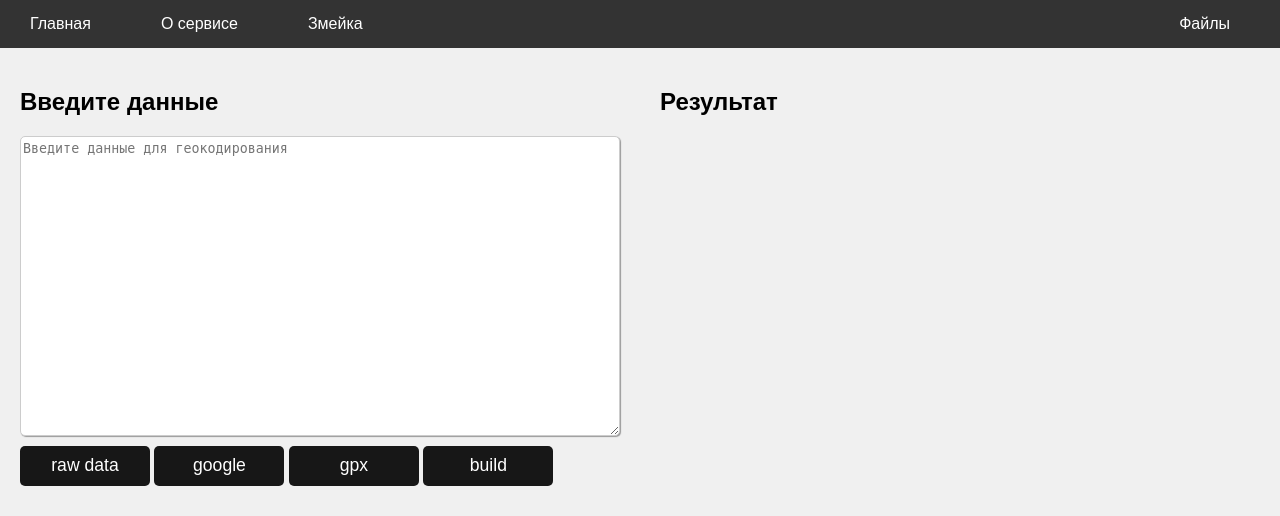
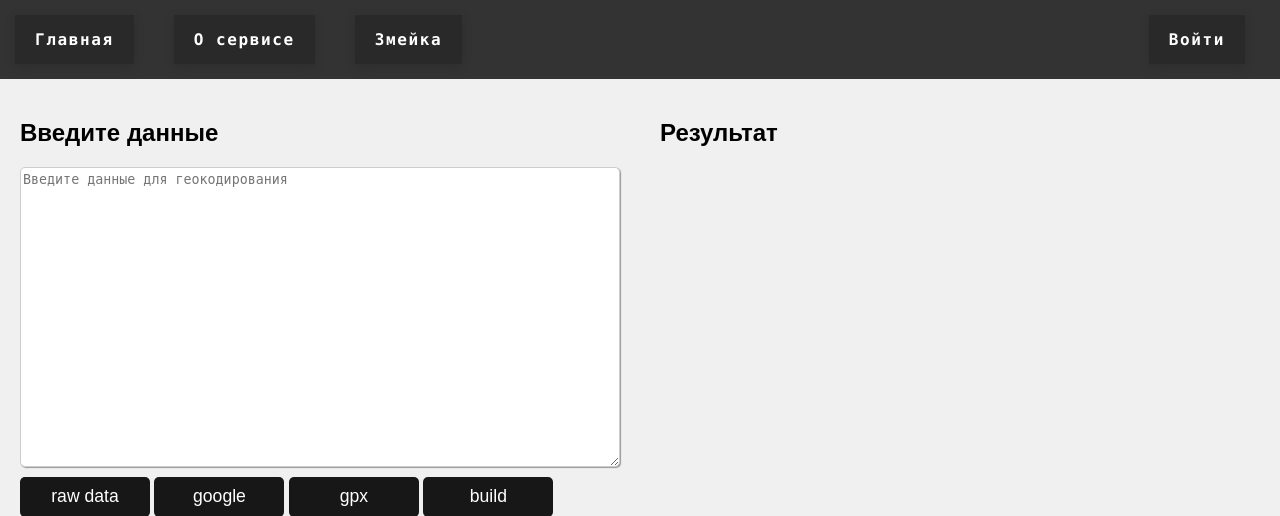
Before and after one commit to thevery-nvg/fastapi_template, a FastAPI app: page / in a window 1280 px wide. Shown: the top 516 px of the page. Run offline with FastAPI, Linux system fonts and the light colour scheme; parts of the project's set-up code (start-up, migrations or seed data) failed here and were passed over.

Commit message:
navbar works with js

```diff
--- a/src/templates/navbar.html
+++ b/src/templates/navbar.html
@@ -21,11 +21,181 @@
   display: none;
 }
 
+.ui-btn {
+  --btn-default-bg: rgb(41, 41, 41);
+  --btn-padding: 15px 20px;
+  --btn-hover-bg: rgb(51, 51, 51);
+  --btn-transition: .3s;
+  --btn-letter-spacing: .1rem;
+  --btn-animation-duration: 1.2s;
+  --btn-shadow-color: rgba(0, 0, 0, 0.137);
+  --btn-shadow: 0 2px 10px 0 var(--btn-shadow-color);
+  --hover-btn-color: #FAC921;
+  --default-btn-color: #fff;
+  --font-size: 16px;
+  /* 👆 this field should not be empty */
+  --font-weight: 600;
+  --font-family: Menlo,Roboto Mono,monospace;
+  /* 👆 this field should not be empty */
+}
+
+/* button settings 👆 */
+
+.ui-btn {
+  box-sizing: border-box;
+  padding: var(--btn-padding);
+  display: flex;
+  align-items: center;
+  justify-content: center;
+  color: var(--default-btn-color);
+  font: var(--font-weight) var(--font-size) var(--font-family);
+  background: var(--btn-default-bg);
+  border: none;
+  cursor: pointer;
+  transition: var(--btn-transition);
+  overflow: hidden;
+  box-shadow: var(--btn-shadow);
+}
+
+.ui-btn span {
+  letter-spacing: var(--btn-letter-spacing);
+  transition: var(--btn-transition);
+  box-sizing: border-box;
+  position: relative;
+  background: inherit;
+}
+
+.ui-btn span::before {
+  box-sizing: border-box;
+  position: absolute;
+  content: "";
+  background: inherit;
+}
+
+.ui-btn:hover, .ui-btn:focus {
+  background: var(--btn-hover-bg);
+}
+
+.ui-btn:hover span, .ui-btn:focus span {
+  color: var(--hover-btn-color);
+}
+
+.ui-btn:hover span::before, .ui-btn:focus span::before {
+  animation: chitchat linear both var(--btn-animation-duration);
+}
+
+@keyframes chitchat {
+  0% {
+    content: "#";
+  }
+
+  5% {
+    content: ".";
+  }
+
+  10% {
+    content: "^{";
+  }
+
+  15% {
+    content: "-!";
+  }
+
+  20% {
+    content: "#$_";
+  }
+
+  25% {
+    content: "№:0";
+  }
+
+  30% {
+    content: "#{+.";
+  }
+
+  35% {
+    content: "@}-?";
+  }
+
+  40% {
+    content: "?{4@%";
+  }
+
+  45% {
+    content: "=.,^!";
+  }
+
+  50% {
+    content: "?2@%";
+  }
+
+  55% {
+    content: "\;1}]";
+  }
+
+  60% {
+    content: "?-%:%";
+    right: 0;
+  }
+
+  65% {
+    content: "|{f[4";
+    right: 0;
+  }
+
+  70% {
+    content: "{4%0%";
+    right: 0;
+  }
+
+  75% {
+    content: "'1_0<";
+    right: 0;
+  }
+
+  80% {
+    content: "{0%";
+    right: 0;
+  }
+
+  85% {
+    content: "]>'";
+    right: 0;
+  }
+
+  90% {
+    content: "4";
+    right: 0;
+  }
+
+  95% {
+    content: "2";
+    right: 0;
+  }
+
+  100% {
+    content: "";
+    right: 0;
+  }
+}
 </style>
 
 <ul>
-    <li><a href="/">Главная</a></li>
-    <li><a href="#">О сервисе</a></li>
-    <li><a href="/snake">Змейка</a></li>
-    <li class="move-left"><a href="/files">Файлы</a></li>
+    <li>
+        <button class="ui-btn"  onclick="root_redirect()"><span>Главная</span></button></li>
+    <li>
+        <button class="ui-btn"><span>О сервисе</span></button>
+    </li>
+    <li><button class="ui-btn"><span>Змейка</span></button>
+    </li>
+    <li class="move-left"><button class="ui-btn"><span>Войти</span></button>
+    </li>
 </ul>
+
+
+<script language="JavaScript">
+  function root_redirect() {
+    console.log('я делаю редирект');
+    document.location.href = '/'
+  }
+</script>
```
